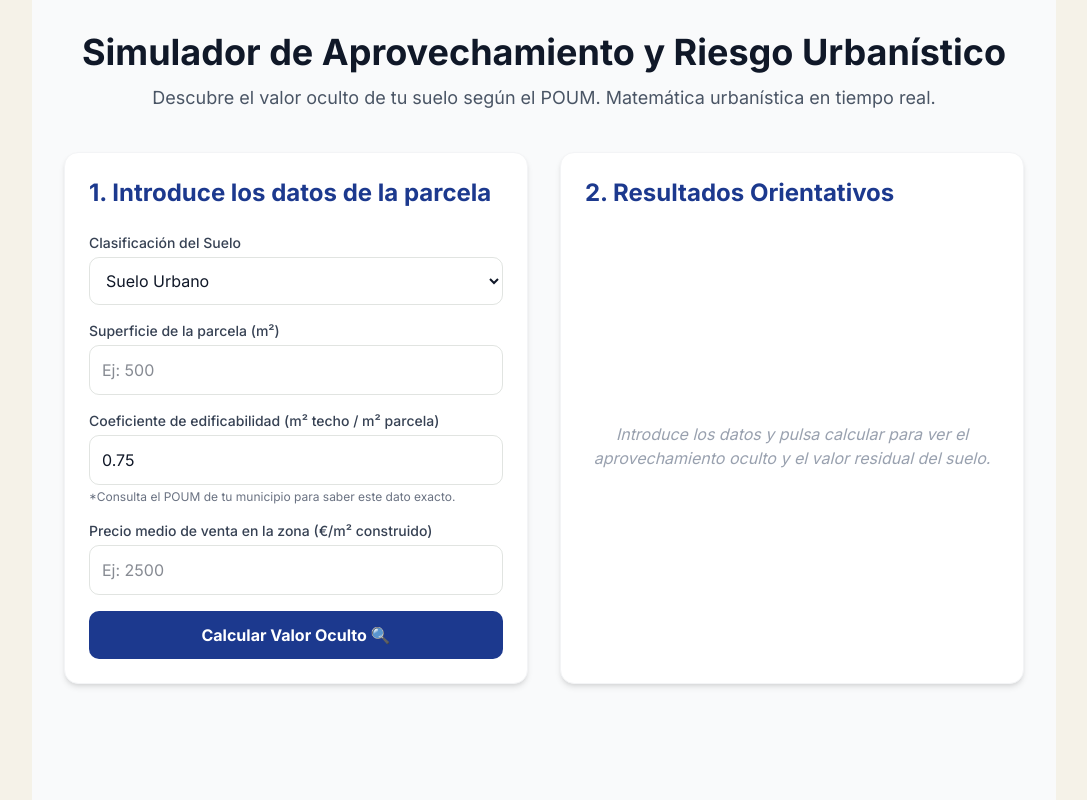
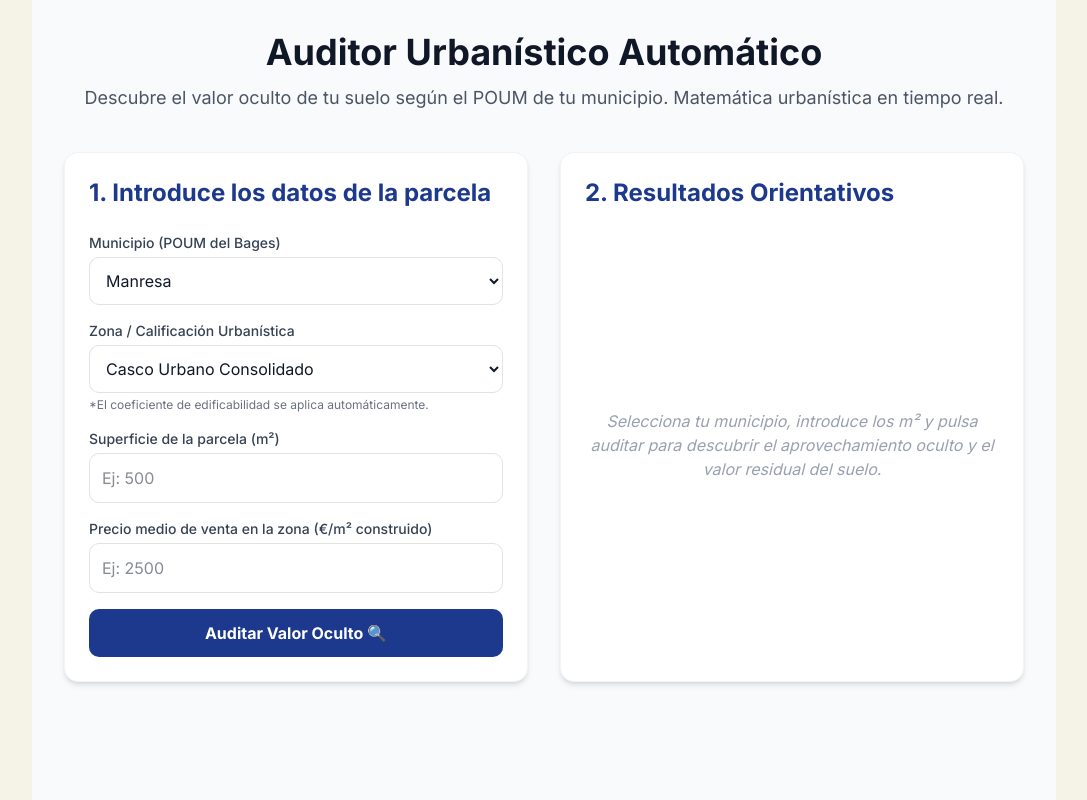
Before and after one commit to raupit/consultorio-urbanistico, a Next.js app: page /calculadora in a window 1280 px wide. Shown: the whole page, without its empty margins (96-1183 px from the left). Built offline with nearby package versions, Linux system fonts and the light colour scheme.

Commit message:
Update CalculadoraSuelo with POUM data and UI changes

```diff
--- a/src/app/calculadora/page.jsx
+++ b/src/app/calculadora/page.jsx
@@ -1,32 +1,69 @@
 "use client";
 import React, { useState } from 'react';
 
+// --- BASE DE DATOS DE POUMs DEL BAGES (29 MUNICIPIOS) ---
+// Coeficientes orientativos según normativa comarcal. Puedes ajustarlos tú como experta.
+const POUMS = {
+  "Manresa": { "Casco Urbano Consolidado": 0.75, "Ensanche / Eixample": 1.00, "Polígono Industrial": 1.20, "Suelo Rústico": 0.00 },
+  "Cardona": { "Casco Histórico": 0.60, "Suelo Urbano": 0.70, "Suelo Urbanizable": 0.40, "Suelo Rústico": 0.00 },
+  "Sallent": { "Suelo Urbano": 0.65, "Suelo Urbanizable": 0.45, "Suelo Rústico": 0.00 },
+  "Artés": { "Suelo Urbano": 0.70, "Suelo Urbanizable": 0.50, "Suelo Rústico": 0.00 },
+  "Navarcles": { "Suelo Urbano": 0.70, "Suelo Urbanizable": 0.50, "Suelo Rústico": 0.00 },
+  "Sant Fruitós de Bages": { "Suelo Urbano": 0.70, "Suelo Urbanizable": 0.50, "Suelo Rústico": 0.00 },
+  "Santpedor": { "Suelo Urbano": 0.70, "Suelo Urbanizable": 0.50, "Suelo Rústico": 0.00 },
+  "Callús": { "Suelo Urbano": 0.65, "Suelo Urbanizable": 0.45, "Suelo Rústico": 0.00 },
+  "Suria": { "Suelo Urbano": 0.65, "Suelo Urbanizable": 0.45, "Suelo Rústico": 0.00 },
+  "Balsareny": { "Suelo Urbano": 0.65, "Suelo Urbanizable": 0.45, "Suelo Rústico": 0.00 },
+  "Avinyó": { "Suelo Urbano": 0.60, "Suelo Urbanizable": 0.40, "Suelo Rústico": 0.00 },
+  "Calders": { "Suelo Urbano": 0.60, "Suelo Rústico": 0.00 },
+  "Mura": { "Suelo Urbano": 0.50, "Suelo Rústico Protegido": 0.00 },
+  "Talamanca": { "Suelo Urbano": 0.50, "Suelo Rústico Protegido": 0.00 },
+  "El Pont de Vilomara": { "Suelo Urbano": 0.65, "Suelo Urbanizable": 0.45, "Suelo Rústico": 0.00 },
+  "Rajadell": { "Suelo Urbano": 0.60, "Suelo Rústico": 0.00 },
+  "Sant Joan de Vilatorrada": { "Suelo Urbano": 0.75, "Suelo Urbanizable": 0.50, "Suelo Rústico": 0.00 },
+  "Sant Vicenç de Castellet": { "Suelo Urbano": 0.70, "Polígono Industrial": 1.00, "Suelo Urbanizable": 0.50, "Suelo Rústico": 0.00 },
+  "Fonollosa": { "Suelo Urbano": 0.60, "Suelo Rústico": 0.00 },
+  "Gaià": { "Suelo Urbano": 0.50, "Suelo Rústico Protegido": 0.00 },
+  "Santa Maria d'Oló": { "Suelo Urbano": 0.60, "Suelo Rústico": 0.00 },
+  "Oristà": { "Suelo Urbano": 0.50, "Suelo Rústico": 0.00 },
+  "Olost": { "Suelo Urbano": 0.60, "Suelo Rústico": 0.00 },
+  "Prats de Lluçanès": { "Suelo Urbano": 0.65, "Suelo Urbanizable": 0.45, "Suelo Rústico": 0.00 },
+  "Navàs": { "Suelo Urbano": 0.70, "Suelo Urbanizable": 0.50, "Suelo Rústico": 0.00 },
+  "Castellbell i el Vilar": { "Suelo Urbano": 0.65, "Suelo Urbanizable": 0.45, "Suelo Rústico": 0.00 },
+  "Castellgalí": { "Suelo Urbano": 0.65, "Suelo Urbanizable": 0.45, "Suelo Rústico": 0.00 },
+  "Marganell": { "Suelo Urbano": 0.60, "Suelo Rústico": 0.00 },
+  "Monistrol de Montserrat": { "Suelo Urbano": 0.65, "Suelo Rústico Protegido": 0.00 }
+};
+
 export default function CalculadoraSuelo() {
+  // Municipio por defecto al entrar en la web
   const [formData, setFormData] = useState({
-    municipio: '',
+    municipio: 'Manresa',
+    zona: 'Casco Urbano Consolidado',
     superficie: '',
-    coeficiente: '0.75',
     precioVenta: '',
-    clasificacion: 'Urbano'
   });
   const [resultado, setResultado] = useState(null);
+
+  // Obtiene las zonas disponibles para el municipio seleccionado
+  const zonasDisponibles = POUMS[formData.municipio] ? Object.keys(POUMS[formData.municipio]) : [];
 
   const handleCalculate = (e) => {
     e.preventDefault();
 
     const superficieParcela = parseFloat(formData.superficie);
-    const coeficiente = parseFloat(formData.coeficiente);
+    const coeficiente = POUMS[formData.municipio][formData.zona]; // Se extrae de la base de datos
     const precioVenta = parseFloat(formData.precioVenta);
 
     const techoMaximo = superficieParcela * coeficiente;
 
     let riesgo = "";
-    if (formData.clasificacion === "Rustico") {
-      riesgo = "🔴 RIESGO EXTREMO: Suelo Rústico. Edificabilidad probablemente nula o muy restringida.";
-    } else if (formData.clasificacion === "Urbanizable") {
-      riesgo = "🟡 PRECAUCIÓN: Suelo Urbanizable. Requiere desarrollo de Plan Parcial.";
+    if (coeficiente === 0) {
+      riesgo = `🔴 RIESGO EXTREMO: Has seleccionado la calificación 'Suelo Rústico' en ${formData.municipio}. En esta zona la edificabilidad es nula y cualquier nueva obra es ilegal.`;
+    } else if (formData.zona.includes("Urbanizable")) {
+      riesgo = `🟡 PRECAUCIÓN: Has seleccionado 'Suelo Urbanizable' en ${formData.municipio}. Requiere desarrollo de Plan Parcial y cesiones antes de edificar.`;
     } else {
-      riesgo = "🟢 VÍA LIBRE (Teórica): Suelo Urbano. Sujeto a ordenanzas particulares del POUM.";
+      riesgo = `🟢 VÍA LIBRE (Teórica): Has seleccionado 'Suelo Urbano' en ${formData.municipio}. Sujeto a ordenanzas particulares, retranqueos y alineaciones.`;
     }
 
     const valorMercadoTerminado = techoMaximo * precioVenta;
@@ -47,44 +84,51 @@ export default function CalculadoraSuelo() {
   return (
     <div className="max-w-5xl mx-auto p-8 bg-gray-50 min-h-screen font-sans">
       <div className="text-center mb-10">
-        <h1 className="text-4xl font-extrabold text-gray-900 mb-3">Simulador de Aprovechamiento y Riesgo Urbanístico</h1>
-        <p className="text-lg text-gray-600">Descubre el valor oculto de tu suelo según el POUM. Matemática urbanística en tiempo real.</p>
+        <h1 className="text-4xl font-extrabold text-gray-900 mb-3">Auditor Urbanístico Automático</h1>
+        <p className="text-lg text-gray-600">Descubre el valor oculto de tu suelo según el POUM de tu municipio. Matemática urbanística en tiempo real.</p>
       </div>
 
       <div className="grid grid-cols-1 md:grid-cols-2 gap-8">
         <div className="bg-white p-6 rounded-xl shadow-md border border-gray-100">
           <h2 className="text-2xl font-bold mb-6 text-blue-900">1. Introduce los datos de la parcela</h2>
           <form onSubmit={handleCalculate} className="space-y-4">
+
             <div>
-              <label className="block text-sm font-medium text-gray-700 mb-1">Clasificación del Suelo</label>
+              <label className="block text-sm font-medium text-gray-700 mb-1">Municipio (POUM del Bages)</label>
               <select
                 className={inputStyle}
-                value={formData.clasificacion}
-                onChange={e => setFormData({...formData, clasificacion: e.target.value})}
+                value={formData.municipio}
+                onChange={e => setFormData({...formData, municipio: e.target.value, zona: Object.keys(POUMS[e.target.value])[0]})}
               >
-                <option value="Urbano">Suelo Urbano</option>
-                <option value="Urbanizable">Suelo Urbanizable</option>
-                <option value="Rustico">Suelo Rústico</option>
+                {Object.keys(POUMS).map(muni => <option key={muni} value={muni}>{muni}</option>)}
               </select>
             </div>
+
+            <div>
+              <label className="block text-sm font-medium text-gray-700 mb-1">Zona / Calificación Urbanística</label>
+              <select
+                className={inputStyle}
+                value={formData.zona}
+                onChange={e => setFormData({...formData, zona: e.target.value})}
+              >
+                {zonasDisponibles.map(zona => <option key={zona} value={zona}>{zona}</option>)}
+              </select>
+              <p className="text-xs text-gray-500 mt-1">*El coeficiente de edificabilidad se aplica automáticamente.</p>
+            </div>
+
             <div>
               <label className="block text-sm font-medium text-gray-700 mb-1">Superficie de la parcela (m²)</label>
               <input type="number" required placeholder="Ej: 500" className={inputStyle}
                 value={formData.superficie} onChange={e => setFormData({...formData, superficie: e.target.value})} />
             </div>
-            <div>
-              <label className="block text-sm font-medium text-gray-700 mb-1">Coeficiente de edificabilidad (m² techo / m² parcela)</label>
-              <input type="number" step="0.01" required placeholder="Ej: 0.75" className={inputStyle}
-                value={formData.coeficiente} onChange={e => setFormData({...formData, coeficiente: e.target.value})} />
-              <p className="text-xs text-gray-500 mt-1">*Consulta el POUM de tu municipio para saber este dato exacto.</p>
-            </div>
+
             <div>
               <label className="block text-sm font-medium text-gray-700 mb-1">Precio medio de venta en la zona (€/m² construido)</label>
               <input type="number" required placeholder="Ej: 2500" className={inputStyle}
                 value={formData.precioVenta} onChange={e => setFormData({...formData, precioVenta: e.target.value})} />
             </div>
             <button type="submit" className="w-full bg-blue-900 text-white font-bold py-3 px-4 rounded-lg hover:bg-blue-800 transition-colors">
-              Calcular Valor Oculto 🔍
+              Auditar Valor Oculto 🔍
             </button>
           </form>
         </div>
@@ -94,7 +138,7 @@ export default function CalculadoraSuelo() {
 
           {!resultado && (
             <div className="flex items-center justify-center h-full text-gray-400 text-center italic">
-              <p>Introduce los datos y pulsa calcular para ver el aprovechamiento oculto y el valor residual del suelo.</p>
+              <p>Selecciona tu municipio, introduce los m² y pulsa auditar para descubrir el aprovechamiento oculto y el valor residual del suelo.</p>
             </div>
           )}
 
@@ -123,7 +167,7 @@ export default function CalculadoraSuelo() {
             <div className="mt-6 bg-orange-100 border-2 border-orange-400 p-4 rounded-lg text-center">
               <h3 className="font-extrabold text-orange-800 text-lg">⚠️ Ojo, esto es solo matemáticas</h3>
               <p className="text-sm text-gray-700 mt-2 mb-4">El POUM puede tener servidumbres, retranqueos, afecciones de vuelo o catálogos que reduzcan este valor a cero. No te arriesgues a comprar o vender a ciegas.</p>
-              <a href="mailto:tucorreo@consultoriourbanistico.com" className="inline-block bg-orange-600 text-white font-bold py-3 px-6 rounded-lg hover:bg-orange-700 transition-colors animate-pulse">
+              <a href="mailto:ana@consultoriourbanistico.com" className="inline-block bg-orange-600 text-white font-bold py-3 px-6 rounded-lg hover:bg-orange-700 transition-colors animate-pulse">
                 Solicitar Informe Pericial de Viabilidad 📞
               </a>
             </div>
```
